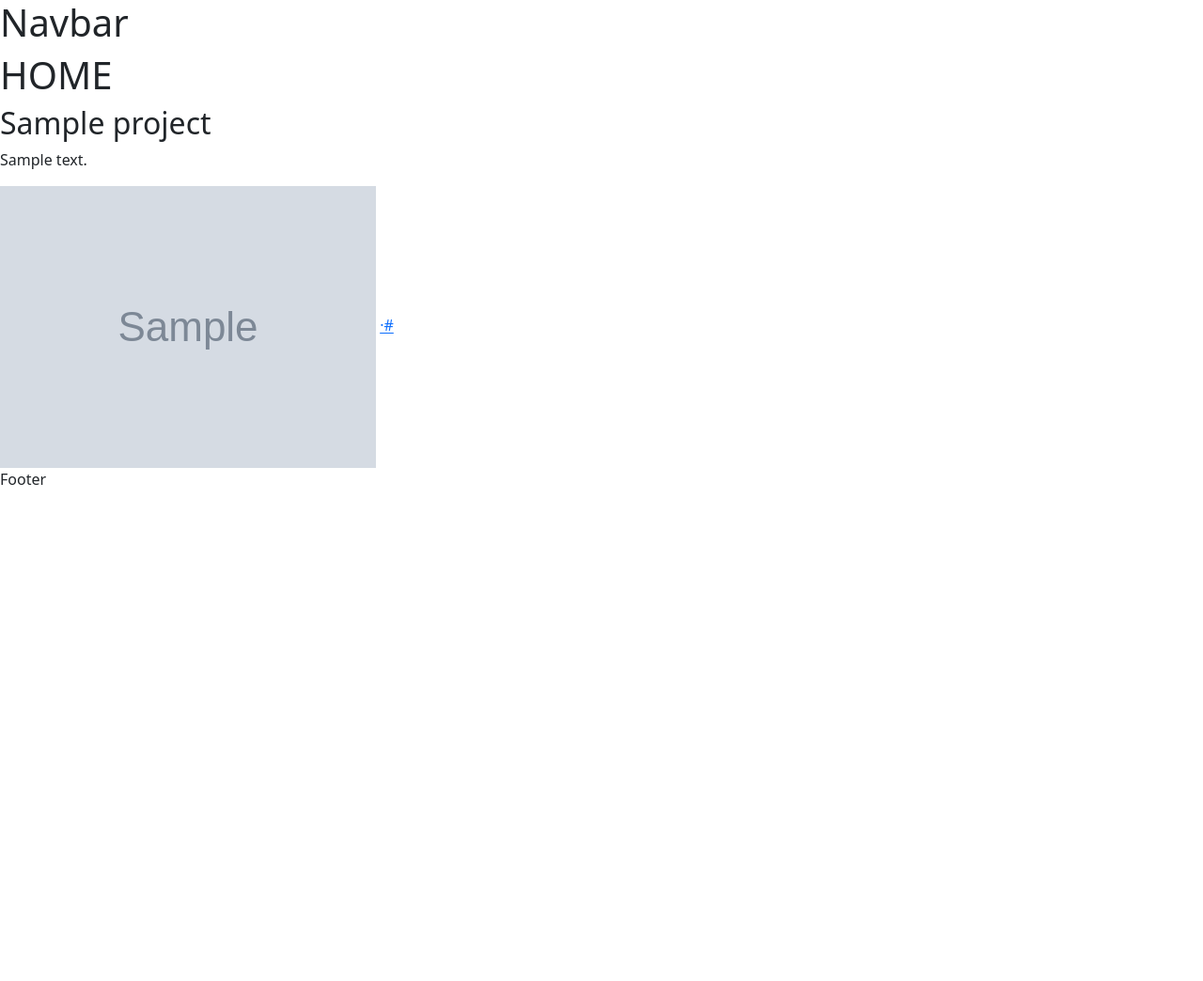
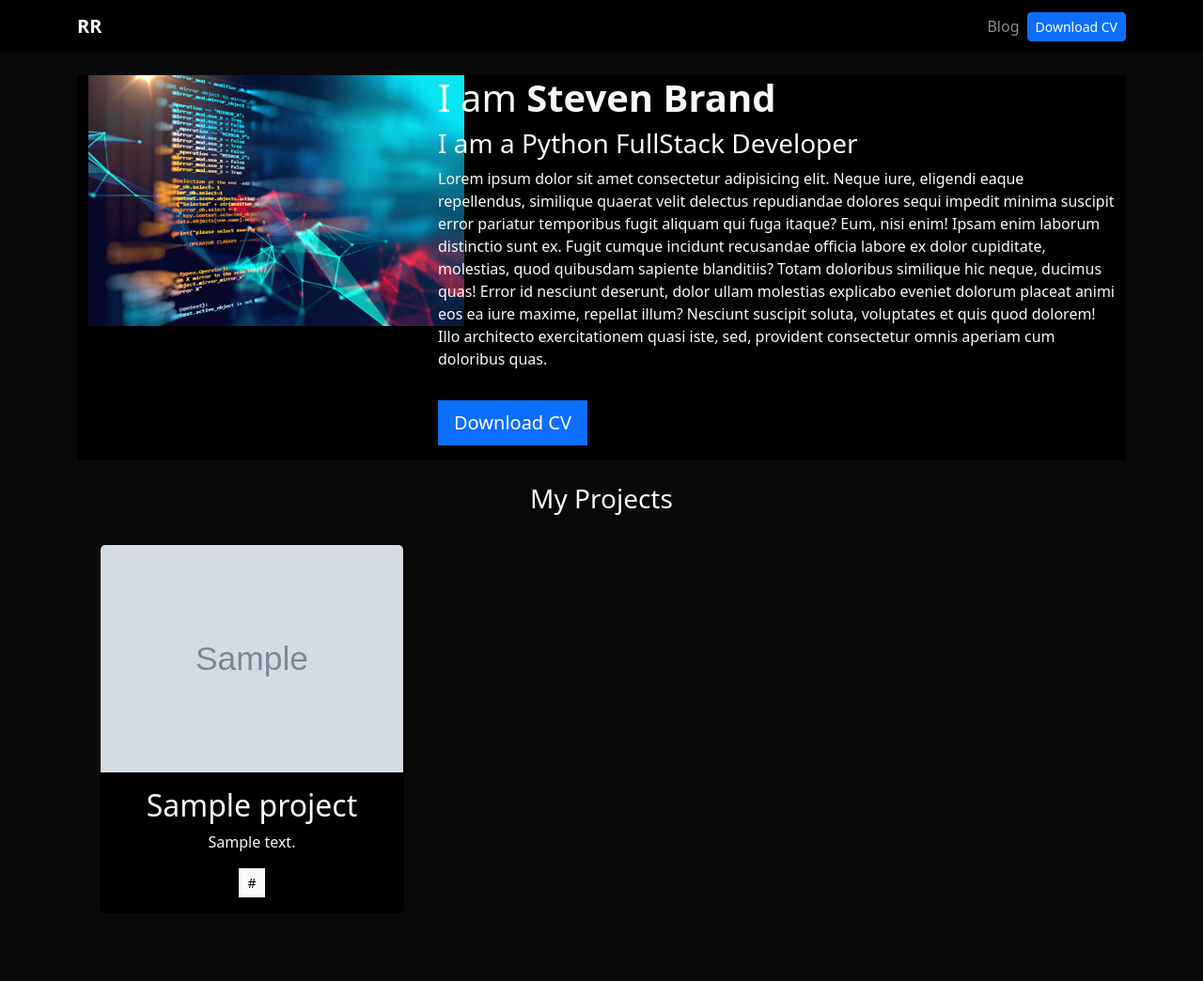
Before and after one commit to Stebrand/Portfolio-Django, a Django app: page / in a window 1280 px wide. Shown: the whole page at 94% size. Before the commit the page ends 516 px from the top, so only its background shows below. Run offline with Django 4.2, Linux system fonts and the light colour scheme; tables that the repository leaves empty hold one stand-in row (values such as "Sample post"); grey boxes marked "Sample" are stand-in pictures.

Commit message:
Complete application

```diff
--- /dev/null
+++ b/portfolio/static/main.css
@@ -0,0 +1,11 @@
+body{
+    background: #090909;
+}
+
+.bg-black{
+    background: #000;
+}
+.card-project:hover {
+    border: 1px solid #fff;
+    cursor: pointer;
+}
--- a/portfolio/templates/home.html
+++ b/portfolio/templates/home.html
@@ -1,13 +1,59 @@
-{% extends 'layout.html' %}
+{% extends 'layout.html' %} {% block content %} {% load static %}
 
-{% block content %}
-    <h1>HOME</h1>
-    {% for project in projects %}
+<header class="row bg-black">
+  <div class="col-md-4">
+    <img
+      src="{% static 'portfolio/52894.jpg' %}"
+      width="400"
+      height="auto"
+      alt=""
+    />
+  </div>
+  <div class="col-md-8 my-auto">
+    <h1>I am <strong>Steven Brand</strong></h1>
+    <h3>I am a Python FullStack Developer</h3>
+    <p>
+      Lorem ipsum dolor sit amet consectetur adipisicing elit. Neque iure,
+      eligendi eaque repellendus, similique quaerat velit delectus repudiandae
+      dolores sequi impedit minima suscipit error pariatur temporibus fugit
+      aliquam qui fuga itaque? Eum, nisi enim! Ipsam enim laborum distinctio
+      sunt ex. Fugit cumque incidunt recusandae officia labore ex dolor
+      cupiditate, molestias, quod quibusdam sapiente blanditiis? Totam doloribus
+      similique hic neque, ducimus quas! Error id nesciunt deserunt, dolor ullam
+      molestias explicabo eveniet dolorum placeat animi eos ea iure maxime,
+      repellat illum? Nesciunt suscipit soluta, voluptates et quis quod dolorem!
+      Illo architecto exercitationem quasi iste, sed, provident consectetur
+      omnis aperiam cum doloribus quas.
+    </p>
+    <a
+      href="{% static 'portfolio/CV.pdf' %}"
+      class="btn btn-primary btn-lg rounded-0 my-3"
+      >Download CV</a
+    >
+  </div>
+</header>
+
+<div class="row my-4 text-center">
+  <h3>My Projects</h3>
+
+  {% for project in projects %}
+
+  <div class="col-md-4 p-4">
+    <div class="card bg-black card-project">
+      <img src="{{project.image.url}}" class="card-img-top" alt="" />
+      <div class="card-body">
         <h2>{{project.title}}</h2>
         <p>{{project.description}}</p>
-        <img src="{{project.image.url}}" alt="" />
         {% if project.url %}
-            <a href="{{project.url}}">·{{project.url}}</a>
+        <a
+          href="{{project.url}}"
+          class="btn btn-light rounded-0 btn-sm"
+          target="_blank"
+          >{{project.url}}</a
+        >
         {% endif %}
-    {% endfor %}
-{% endblock %}
+      </div>
+    </div>
+  </div>
+  {% endfor %} {% endblock %}
+</div>
--- a/portfolio/templates/layout.html
+++ b/portfolio/templates/layout.html
@@ -1,3 +1,4 @@
+{% load static %}
 <!DOCTYPE html>
 <html lang="en">
 <head>
@@ -5,17 +6,19 @@
     <meta name="viewport" content="width=device-width, initial-scale=1.0">
     <title>Django Portfolio</title>
     <link href="https://cdn.jsdelivr.net/npm/bootstrap@5.2.3/dist/css/bootstrap.min.css" rel="stylesheet" integrity="sha384-rbsA2VBKQhggwzxH7pPCaAqO46MgnOM80zW1RWuH61DGLwZJEdK2Kadq2F9CUG65" crossorigin="anonymous">
+    <link rel="stylesheet" href="{% static 'main.css' %}">
+
+</head>
+<body class="text-light">
+
+    {% include 'partials/navbar.html' %}
+
+    <div class="container p-4">
+        {% block content %}
+
+        {% endblock %}
+    </div>
 
 
-</head>
-<body>
-    <h1>Navbar</h1>
-
-    {% block content %}
-
-
-    {% endblock %}
-
-    <footer>Footer</footer>
 </body>
 </html>
--- /dev/null
+++ b/portfolio/templates/partials/navbar.html
@@ -0,0 +1,20 @@
+{% load static %}
+
+<nav class="navbar navbar-expand-lg navbar-dark bg-black">
+    <div class="container">
+      <a class="navbar-brand fw-bold fst-ital" href="/">RR</a>
+      <button class="navbar-toggler" type="button" data-bs-toggle="collapse" data-bs-target="#navbarNav" aria-controls="navbarNav" aria-expanded="false" aria-label="Toggle navigation">
+        <span class="navbar-toggler-icon"></span>
+      </button>
+      <div class="collapse navbar-collapse" id="navbarNav">
+        <ul class="navbar-nav ms-auto">
+          <li class="nav-item">
+            <a class="nav-link" href="{% url 'blog:posts' %}">Blog</a>
+          </li>
+          <li class="nav-item d-flex align-items-center">
+            <a class="btn btn-primary btn-sm" href="{% static 'portfolio/CV.pdf' %}" target="_blank">Download CV</a>
+          </li>
+        </ul>
+      </div>
+    </div>
+  </nav>
```
Also changed, not shown: blog/templates/post_detail.html (+9 -10 lines), blog/templates/posts.html (+17 -9 lines), requirements.txt (added, +80 -0 lines), portfolio/static/portfolio/52894.jpg (added), 1 other file.
